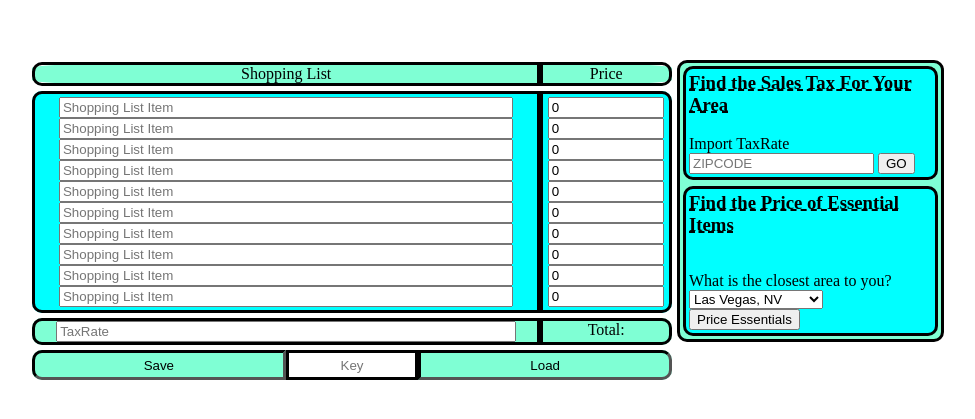
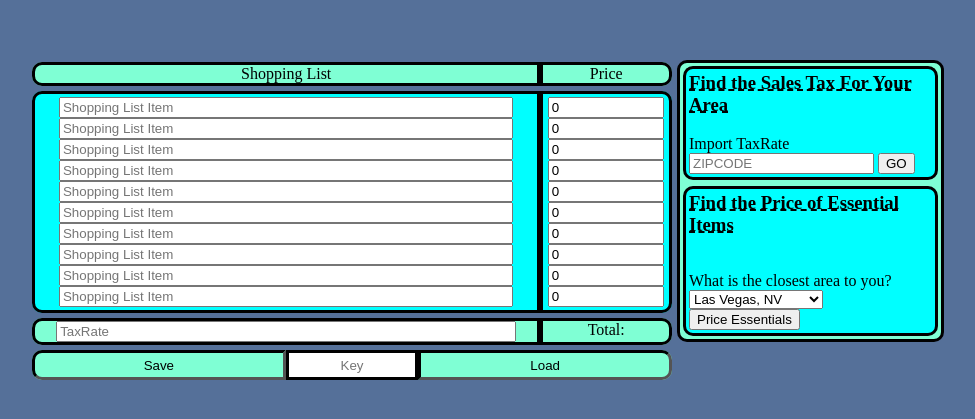
Before and after one commit to shaunnnorton/SmarterShoppingWithShaun, a plain HTML site: page index.html in a window 1280 px wide. Shown: the part 187-606 px from the top of the page, without its empty margins (152-1127 px from the left). Drawn offline with Linux system fonts and the light colour scheme.

```diff
--- a/styles.css
+++ b/styles.css
@@ -5,6 +5,7 @@ body{
     justify-content: center;
     height: 100vh;
     flex-wrap: wrap;
+    background-color: rgb(85, 112, 153);
 }
 main{
     min-width:261px ;
@@ -16,7 +17,7 @@ main{
     justify-content: center;
     padding: 0;
     margin-bottom: 5px;
-    border-radius: 25%;
+    border-radius: 10px;
     min-width:261px ;
 }
 #shopping-list-header {
```
Also changed, not shown: Images/Placeholder.png (added), 1 other file.
